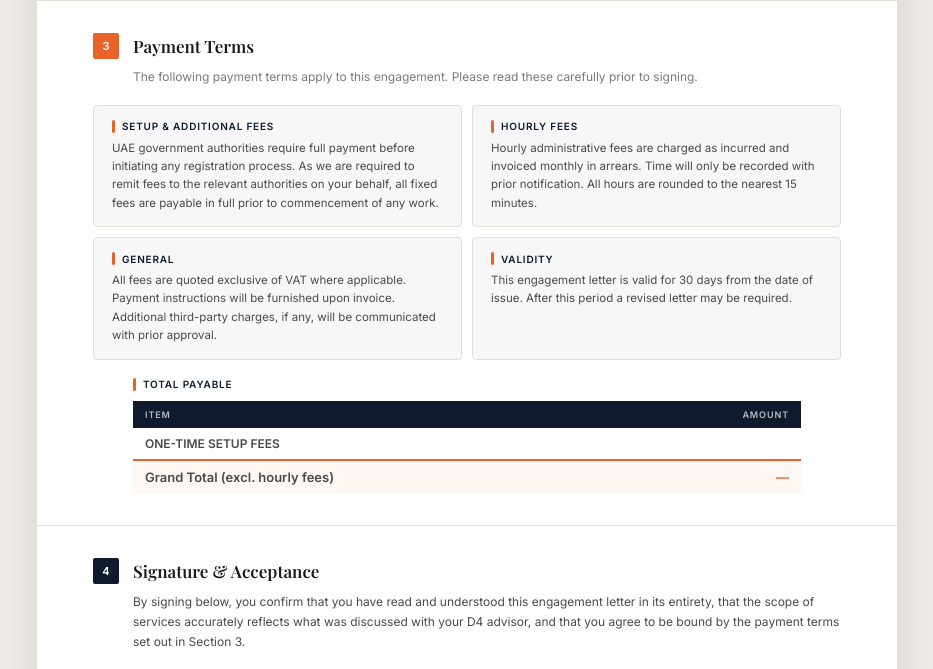
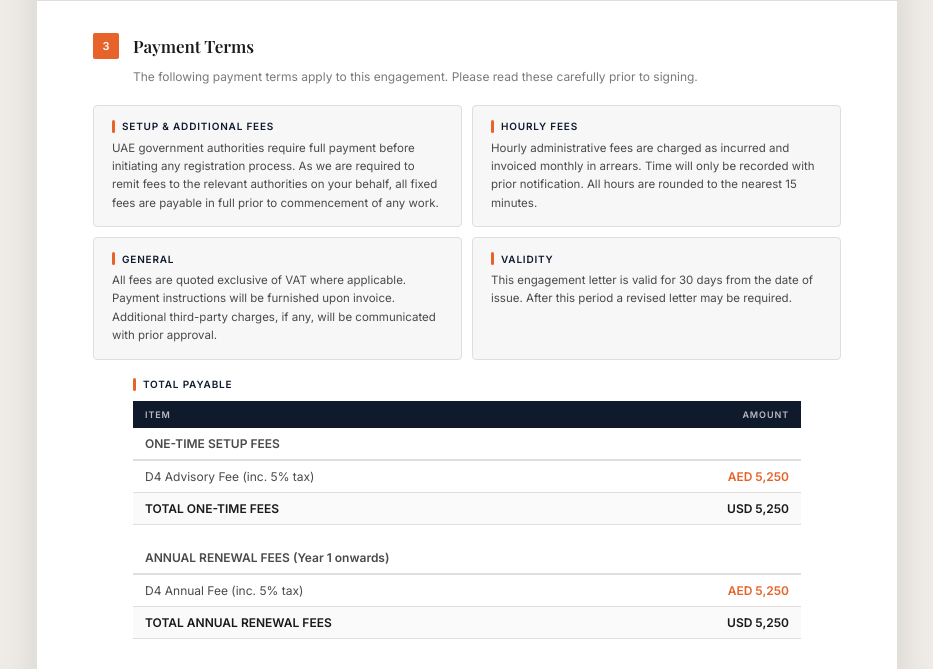
Before and after one commit to Joshua-D4-tfo/d4-engagement-foundation-setup, a website: page index.html in a window 1280 px wide. Shown: the part 1948-2617 px from the top of the page, without its empty margins (173-1106 px from the left). Drawn offline with nearby package versions, Linux system fonts and the light colour scheme.

Commit message:
Update index.html

```diff
--- a/index.html
+++ b/index.html
@@ -218,8 +218,8 @@
   <div class="admin-price-row"><label>SPV Fee (per SPV setup, tax included)</label><input class="admin-price-input" id="spvFee" type="text" placeholder="e.g. USD 500 or AED 1,836" oninput="updateDisplay()" /></div>
   <div class="admin-price-row"><label>SPV Annual Fee (per SPV renewal, tax included)</label><input class="admin-price-input" id="spvRenewal" type="text" placeholder="e.g. USD 250 or AED 918" oninput="updateDisplay()" /></div>
   <div class="admin-row-label" style="margin-top:8px;">Section 1 — D4 Advisory fees (5% tax applied):</div>
-  <div class="admin-price-row"><label>D4 Advisory Fee (setup)</label><input class="admin-price-input" id="d4Fee" type="text" placeholder="e.g. USD 1,363" oninput="updateDisplay()" /></div>
-  <div class="admin-price-row"><label>D4 Annual Fee (renewal)</label><input class="admin-price-input" id="d4Renewal" type="text" placeholder="e.g. USD 500" oninput="updateDisplay()" /></div>
+  <div class="admin-price-row"><label>D4 Advisory Fee (setup)</label><input class="admin-price-input" id="d4Fee" type="text" placeholder="e.g. USD 1,363" value="AED 5000" oninput="updateDisplay()" /></div>
+  <div class="admin-price-row"><label>D4 Annual Fee (renewal)</label><input class="admin-price-input" id="d4Renewal" type="text" placeholder="e.g. USD 500" value="AED 5000" oninput="updateDisplay()" /></div>
   <div class="admin-row-label" style="margin-top:8px;">Section 2 — Additional fee amounts (client selects what they need):</div>
   <div class="admin-price-row"><label>Council Member 1</label><input class="admin-price-input" id="cm1Fee" type="text" placeholder="e.g. AED 9,000" value="AED 9,000" oninput="updateDisplay()" /></div>
   <div class="admin-price-row"><label>Council Member 2</label><input class="admin-price-input" id="cm2Fee" type="text" placeholder="e.g. AED 7,500" value="AED 7,500" oninput="updateDisplay()" /></div>
@@ -373,7 +373,7 @@
       <table class="tot-table">
         <thead><tr><th>Item</th><th style="text-align:right;">Amount</th></tr></thead>
         <tbody id="totalsBody"></tbody>
-        <tfoot><tr><td>Grand Total (excl. hourly fees)</td><td class="val" id="grandTotal">—</td></tr></tfoot>
+        <tfoot style="display:none;"><tr><td>Grand Total (excl. hourly fees)</td><td class="val" id="grandTotal">—</td></tr></tfoot>
       </table>
     </div>
     <div class="notes-block" id="notesBlock">
@@ -575,19 +575,15 @@
     </tr>`;
     if(foundFee) rows+=`<tr><td>Foundation Setup</td><td class="val">${fmtWithCurrency(foundFee, foundCurrency)}</td></tr>`;
     if(spvPer&&spvCount>0) rows+=`<tr><td>SPV Setup (${spvCount} × ${fmtWithCurrency(spvPer, spvCurrency)})</td><td class="val">${fmtWithCurrency(spvTotal, spvCurrency)}</td></tr>`;
-    if(d4Fee) rows+=`<tr><td>D4 Advisory Fee</td><td class="val">${fmtWithCurrency(d4Fee, d4Currency)}</td></tr>`;
-    if(d4Fee) rows+=`<tr><td style="padding-left:28px;color:var(--text-light);font-size:12px;">+ Tax (5%)</td><td class="val">${fmtWithCurrency(d4Tax, d4Currency)}</td></tr>`;
+    if(d4Fee) rows+=`<tr><td>D4 Advisory Fee (inc. 5% tax)</td><td class="val">${fmtWithCurrency(d4Fee+d4Tax, d4Currency)}</td></tr>`;
     if(addlState.cm1&&cm1) {
-      rows+=`<tr><td>First Council Member Setup</td><td class="val">${fmtWithCurrency(cm1, cm1Currency)}</td></tr>`;
-      rows+=`<tr><td style="padding-left:28px;color:var(--text-light);font-size:12px;">+ Tax (5%)</td><td class="val">${fmtWithCurrency(cm1*0.05, cm1Currency)}</td></tr>`;
+      rows+=`<tr><td>First Council Member Setup (inc. 5% tax)</td><td class="val">${fmtWithCurrency(cm1+(cm1*0.05), cm1Currency)}</td></tr>`;
     }
     if(addlState.cm2&&cm2) {
-      rows+=`<tr><td>Second Council Member Setup</td><td class="val">${fmtWithCurrency(cm2, cm2Currency)}</td></tr>`;
-      rows+=`<tr><td style="padding-left:28px;color:var(--text-light);font-size:12px;">+ Tax (5%)</td><td class="val">${fmtWithCurrency(cm2*0.05, cm2Currency)}</td></tr>`;
+      rows+=`<tr><td>Second Council Member Setup (inc. 5% tax)</td><td class="val">${fmtWithCurrency(cm2+(cm2*0.05), cm2Currency)}</td></tr>`;
     }
     if(addlState.dir&&dirPer) {
-      rows+=`<tr><td>Directors Setup (${dirCount} × ${fmtWithCurrency(dirPer, dirCurrency)})</td><td class="val">${fmtWithCurrency(dirPer*dirCount, dirCurrency)}</td></tr>`;
-      rows+=`<tr><td style="padding-left:28px;color:var(--text-light);font-size:12px;">+ Tax (5%)</td><td class="val">${fmtWithCurrency(dirPer*dirCount*0.05, dirCurrency)}</td></tr>`;
+      rows+=`<tr><td>Directors Setup (${dirCount} × ${fmtWithCurrency(dirPer, dirCurrency)}) (inc. 5% tax)</td><td class="val">${fmtWithCurrency(dirPer*dirCount+(dirPer*dirCount*0.05), dirCurrency)}</td></tr>`;
     }
     if(subtotal>0) rows+=`<tr class="sub-r"><td>TOTAL ONE-TIME FEES</td><td class="val">${fmtWithCurrency(grand, foundCurrency)}</td></tr>`;
 
@@ -599,32 +595,27 @@
       </tr>`;
       if(foundRenewal) rows+=`<tr><td>Foundation Renewal</td><td class="val">${fmtWithCurrency(foundRenewal, foundRenCurrency)}</td></tr>`;
       if(spvRenPer&&spvCount>0) rows+=`<tr><td>SPV Annual Fee (${spvCount} × ${fmtWithCurrency(spvRenPer, spvRenCurrency)})</td><td class="val">${fmtWithCurrency(spvRenTotal, spvRenCurrency)}</td></tr>`;
-      if(d4Renewal) rows+=`<tr><td>D4 Annual Fee</td><td class="val">${fmtWithCurrency(d4Renewal, d4RenCurrency)}</td></tr>`;
-      if(d4Renewal) rows+=`<tr><td style="padding-left:28px;color:var(--text-light);font-size:12px;">+ Tax (5%)</td><td class="val">${fmtWithCurrency(d4RenTax, d4RenCurrency)}</td></tr>`;
+      if(d4Renewal) rows+=`<tr><td>D4 Annual Fee (inc. 5% tax)</td><td class="val">${fmtWithCurrency(d4Renewal+d4RenTax, d4RenCurrency)}</td></tr>`;
       if(addlState.cm1&&cmRen) {
-        rows+=`<tr><td>First Council Member Renewal</td><td class="val">${fmtWithCurrency(cmRen, cmRenCurrency)}</td></tr>`;
-        rows+=`<tr><td style="padding-left:28px;color:var(--text-light);font-size:12px;">+ Tax (5%)</td><td class="val">${fmtWithCurrency(cmRen*0.05, cmRenCurrency)}</td></tr>`;
+        rows+=`<tr><td>First Council Member Renewal (inc. 5% tax)</td><td class="val">${fmtWithCurrency(cmRen+(cmRen*0.05), cmRenCurrency)}</td></tr>`;
       }
       if(addlState.cm2&&cmRen) {
-        rows+=`<tr><td>Second Council Member Renewal</td><td class="val">${fmtWithCurrency(cmRen, cmRenCurrency)}</td></tr>`;
-        rows+=`<tr><td style="padding-left:28px;color:var(--text-light);font-size:12px;">+ Tax (5%)</td><td class="val">${fmtWithCurrency(cmRen*0.05, cmRenCurrency)}</td></tr>`;
+        rows+=`<tr><td>Second Council Member Renewal (inc. 5% tax)</td><td class="val">${fmtWithCurrency(cmRen+(cmRen*0.05), cmRenCurrency)}</td></tr>`;
       }
       if(addlState.dir&&dirRen) {
-        rows+=`<tr><td>Directors Renewal (${dirCount} × ${fmtWithCurrency(dirRen, dirRenCurrency)})</td><td class="val">${fmtWithCurrency(dirRen*dirCount, dirRenCurrency)}</td></tr>`;
-        rows+=`<tr style="color:var(--text-light);font-size:12px;"><td>Tax (5%)</td><td class="val">${fmtWithCurrency((dirRen*dirCount)*0.05, dirRenCurrency)}</td></tr>`;
+        rows+=`<tr><td>Directors Renewal (${dirCount} × ${fmtWithCurrency(dirRen, dirRenCurrency)}) (inc. 5% tax)</td><td class="val">${fmtWithCurrency(dirRen*dirCount+(dirRen*dirCount*0.05), dirRenCurrency)}</td></tr>`;
       }
       rows+=`<tr class="sub-r"><td>TOTAL ANNUAL RENEWAL FEES</td><td class="val">${fmtWithCurrency(totalRenewal, foundRenCurrency)}</td></tr>`;
     }
 
     document.getElementById('totalsBody').innerHTML=rows||'<tr><td colspan="2" style="color:var(--text-light);font-style:italic;font-size:11px;">Fees to be confirmed by your advisor.</td></tr>';
-    document.getElementById('grandTotal').textContent=(subtotal>0)?fmt(grand):'—';
 
     // Show/hide renewal section
     if(totalRenewal>0) {
       document.getElementById('renewalTable').style.display='table';
       document.getElementById('renewalNote').style.display='block';
       document.getElementById('renewalTableBody').innerHTML=`
-        <tr style="font-weight:600;color:var(--text-dark);"><td>Annual Renewal Fee Summary</td><td class="val">${fmt(totalRenewal)}</td></tr>
+        <tr style="font-weight:600;color:var(--text-dark);"><td>Annual Renewal Fee Summary</td><td class="val">${fmtWithCurrency(totalRenewal, foundRenCurrency)}</td></tr>
         <tr style="font-size:11px;color:var(--text-light);"><td colspan="2">These fees apply each year to maintain your structure and regulatory compliance.</td></tr>
       `;
     } else {
```
